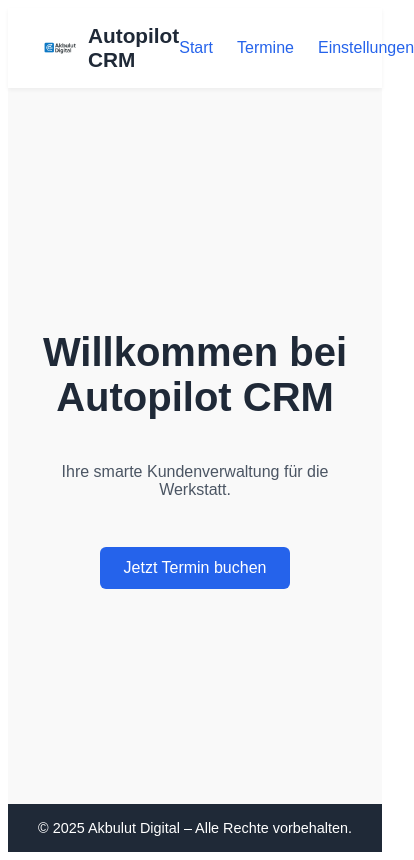
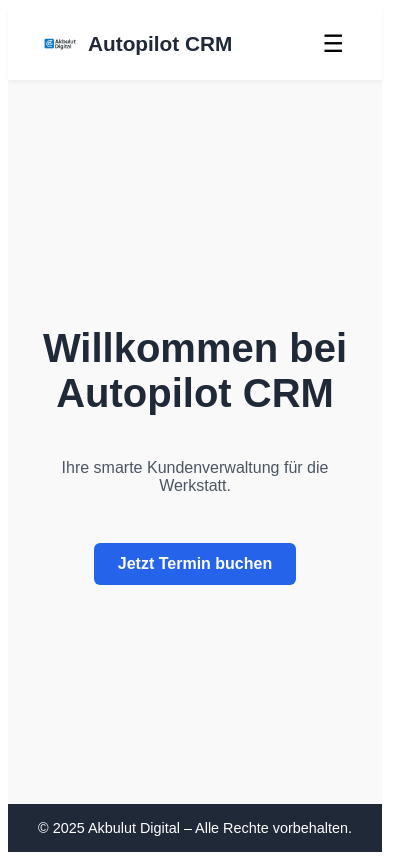
Before and after one commit to Mcan4250-creator/autopilot-crm, a Next.js app: page / in a window 390 px wide. Shown: the whole page, 414 px wide, since content can reach past the window. Built offline with nearby package versions, Linux system fonts and the light colour scheme.

Commit message:
Update index.js

```diff
--- a/pages/index.js
+++ b/pages/index.js
@@ -1,4 +1,18 @@
+import { useState, useEffect } from "react";
+
 export default function Home() {
+  const [isMobile, setIsMobile] = useState(false);
+  const [menuOpen, setMenuOpen] = useState(false);
+
+  useEffect(() => {
+    const handleResize = () => {
+      setIsMobile(window.innerWidth <= 768);
+    };
+    handleResize();
+    window.addEventListener("resize", handleResize);
+    return () => window.removeEventListener("resize", handleResize);
+  }, []);
+
   return (
     <div style={{ fontFamily: "Arial, sans-serif", backgroundColor: "#f9f9f9", minHeight: "100vh", display: "flex", flexDirection: "column" }}>
       {/* HEADER */}
@@ -13,15 +27,68 @@
         top: 0,
         zIndex: 10
       }}>
+        {/* LOGO */}
         <div style={{ display: "flex", alignItems: "center", gap: "0.5rem" }}>
           <img src="/Logo.png" alt="Akbulut Digital Logo" style={{ height: 40 }} />
           <span style={{ fontSize: "1.3rem", fontWeight: 600, color: "#1f2937" }}>Autopilot CRM</span>
         </div>
+
+        {/* NAVIGATION */}
+        {isMobile ? (
+          <>
+            <button
+              onClick={() => setMenuOpen(true)}
+              style={{
+                background: "none",
+                border: "none",
+                fontSize: "1.5rem",
+                cursor: "pointer",
+              }}
+            >
+              ☰
+            </button>
+
+            <div
+              style={{
+                position: "fixed",
+                top: 0,
+                right: menuOpen ? 0 : "-100%",
+                width: "70%",
+                height: "100%",
+                backgroundColor: "#fff",
+                boxShadow: "0 0 10px rgba(0,0,0,0.1)",
+                padding: "2rem 1rem",
+                transition: "right 0.3s ease-in-out",
+                zIndex: 20,
+                display: "flex",
+                flexDirection: "column",
+              }}
+            >
+              <button
+                onClick={() => setMenuOpen(false)}
+                style={{
+                  alignSelf: "flex-end",
+                  fontSize: "1.5rem",
+                  background: "none",
+                  border: "none",
+                  cursor: "pointer",
+                  marginBottom: "1rem",
+                }}
+              >
+                ✖
+              </button>
+              <a href="/" onClick={() => setMenuOpen(false)} style={menuLinkStyle}>Start</a>
+              <a href="/termine" onClick={() => setMenuOpen(false)} style={menuLinkStyle}>Termine</a>
+              <a href="/einstellungen" onClick={() => setMenuOpen(false)} style={menuLinkStyle}>Einstellungen</a>
+            </div>
+          </>
+        ) : (
           <nav style={{ display: "flex", gap: "1.5rem" }}>
-          <a href="/" style={{ color: "#2563eb", textDecoration: "none", fontWeight: 500 }}>Start</a>
-          <a href="/termine" style={{ color: "#2563eb", textDecoration: "none", fontWeight: 500 }}>Termine</a>
-          <a href="/einstellungen" style={{ color: "#2563eb", textDecoration: "none", fontWeight: 500 }}>Einstellungen</a>
+            <a href="/" style={menuLinkStyle}>Start</a>
+            <a href="/termine" style={menuLinkStyle}>Termine</a>
+            <a href="/einstellungen" style={menuLinkStyle}>Einstellungen</a>
           </nav>
+        )}
       </header>
 
       {/* MAIN CONTENT */}
@@ -32,7 +99,9 @@
         <p style={{ marginTop: "1rem", fontSize: "1rem", color: "#4b5563", textAlign: "center" }}>
           Ihre smarte Kundenverwaltung für die Werkstatt.
         </p>
-        <button style={{
+        <a
+          href="/termine"
+          style={{
             marginTop: "2rem",
             padding: "0.75rem 1.5rem",
             backgroundColor: "#2563eb",
@@ -40,10 +109,12 @@
             border: "none",
             borderRadius: "6px",
             fontSize: "1rem",
-          cursor: "pointer"
-        }}>
+            textDecoration: "none",
+            fontWeight: 600
+          }}
+        >
           Jetzt Termin buchen
-        </button>
+        </a>
       </main>
 
       {/* FOOTER */}
@@ -59,3 +130,12 @@
     </div>
   );
 }
+
+// 👇 Style für alle Links
+const menuLinkStyle = {
+  color: "#2563eb",
+  textDecoration: "none",
+  fontWeight: 500,
+  fontSize: "1rem",
+  marginBottom: "1rem",
+};
```
Lines whose indentation alone changed are shown as unchanged.
